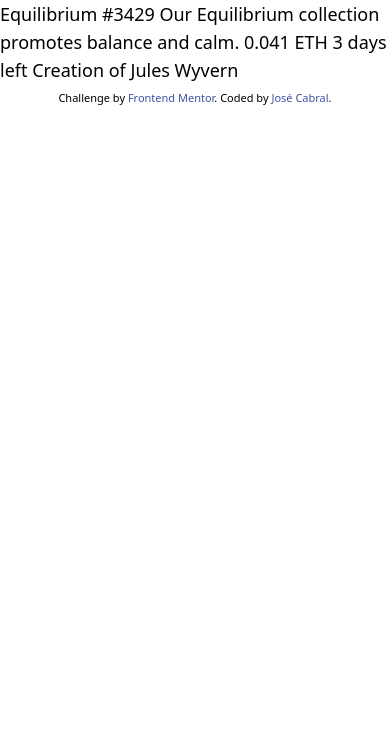
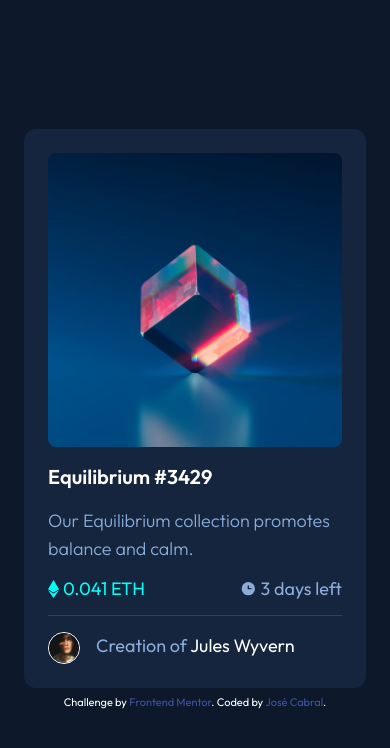
Before and after one commit to jlmcabral/frontendmentor.io-challenges, an Angular app in the folder tailwind-nft-preview/: page / in a window 390 px wide. Shown: the top 748 px of the page. Built offline with nearby package versions, Linux system fonts and the light colour scheme.

Commit message:
feat: add mobile layout

```diff
--- a/tailwind-nft-preview/src/app/app.component.html
+++ b/tailwind-nft-preview/src/app/app.component.html
@@ -25,12 +25,55 @@
       }
     </style>
   </head>
-  <body>
+  <body
+    class="bg-main-bg h-screen text-white p-6 flex flex-col justify-center font-outfit"
+  >
     <main>
-      <section>
+      <section class="bg-card-bg p-6 rounded-xl">
         <div>
-          Equilibrium #3429 Our Equilibrium collection promotes balance and
-          calm. 0.041 ETH 3 days left Creation of Jules Wyvern
+          <figure class="flex justify-center">
+            <img
+              src="../assets/images/image-equilibrium.jpg"
+              alt="equilibrium statue"
+              class="rounded-lg mb-4"
+            />
+          </figure>
+          <h1 class="font-semibold text-xl mb-4">Equilibrium #3429</h1>
+
+          <section class="text-soft-blue font-light text-md pb-3">
+            Our Equilibrium collection promotes balance and calm.
+          </section>
+
+          <section class="flex justify-between pb-3 border-b-[1px] border-line">
+            <div class="text-cyan flex items-center">
+              <div class="mr-1">
+                <img
+                  src="../assets/images/icon-ethereum.svg"
+                  alt="icon-ethereum"
+                />
+              </div>
+              <div>0.041 ETH</div>
+            </div>
+            <div class="text-soft-blue flex items-center">
+              <div class="mr-1">
+                <img src="../assets/images/icon-clock.svg" alt="icon-clock" />
+              </div>
+              <div>3 days left</div>
+            </div>
+          </section>
+
+          <section class="flex mt-4">
+            <div class="mr-4">
+              <img
+                src="../assets/images/image-avatar.png"
+                alt="avatar"
+                class="rounded-full border-[1px] border-white h-8"
+              />
+            </div>
+            <div class="text-soft-blue">
+              Creation of <span class="text-white">Jules Wyvern</span>
+            </div>
+          </section>
         </div>
       </section>
     </main>
--- a/tailwind-nft-preview/tailwind.config.js
+++ b/tailwind-nft-preview/tailwind.config.js
@@ -12,6 +12,7 @@ module.exports = {
         'main-bg': '#0d192b',
         'card-bg': '#14253d',
         'line': '#2f415b',
+        'white': '#ffffff',
     },
   },
   plugins: [],
```
